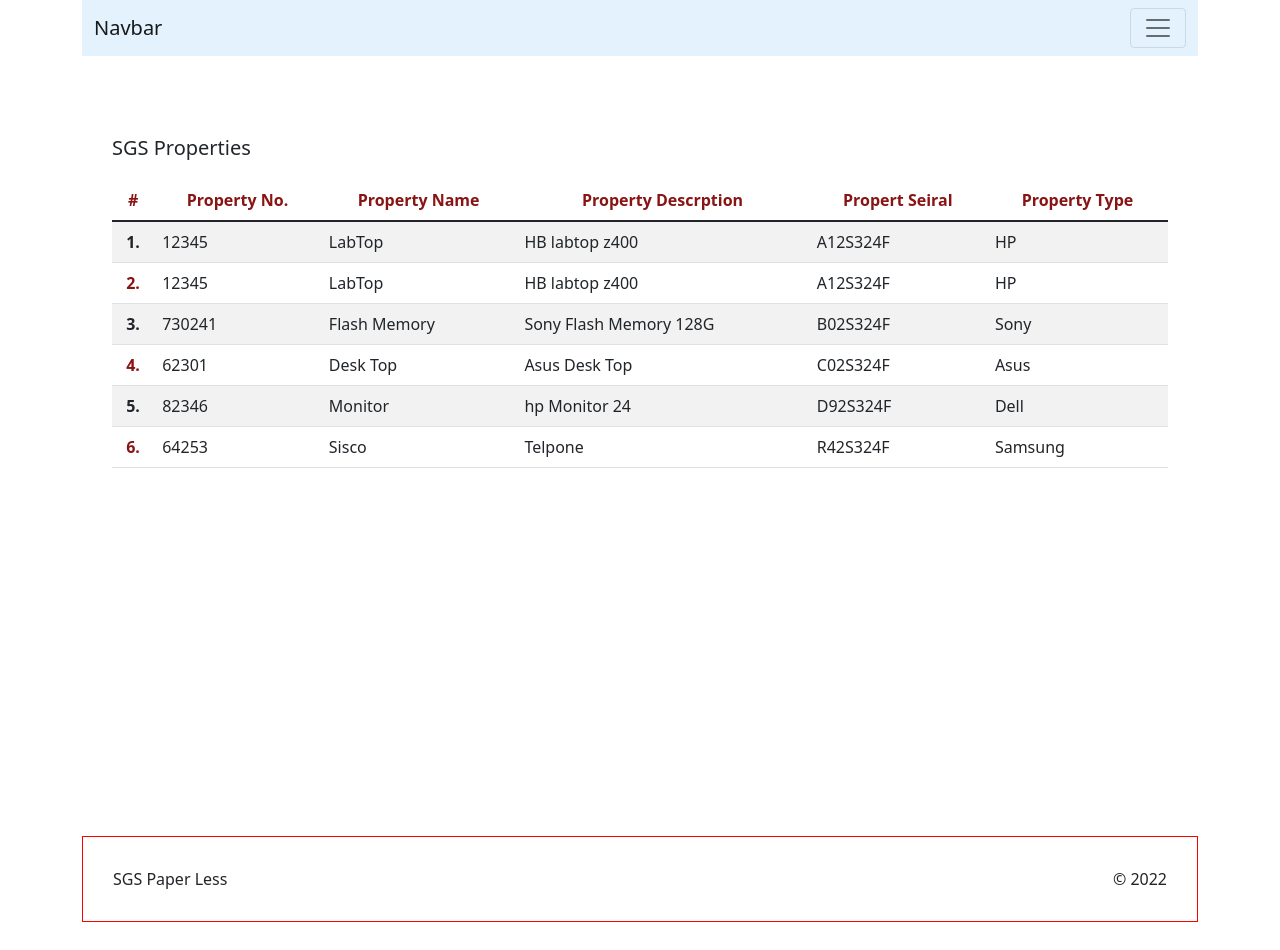
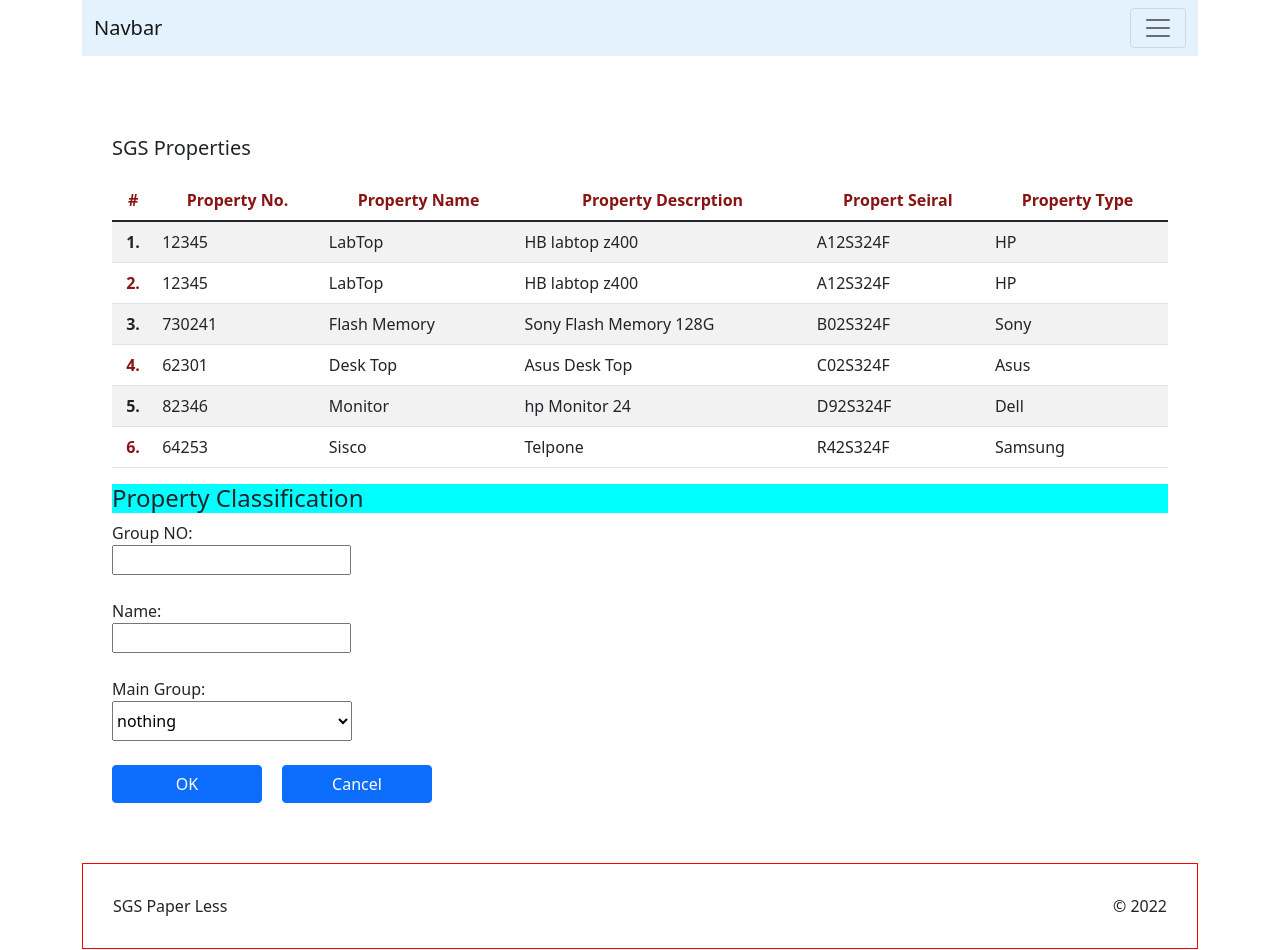
Before and after one commit to SameerAlHarbi/sgs-properties, an Angular app: page / in a window 1280 px wide. Before the commit the page ends 923 px from the top, so only its background shows below. Built offline with nearby package versions, Linux system fonts and the light colour scheme.

Commit message:
some change

```diff
--- a/src/app/main/main.component.html
+++ b/src/app/main/main.component.html
@@ -1,3 +1,4 @@
 <div class="main">
   <app-properties-list></app-properties-list>
+  <app-property-group></app-property-group>
 </div>
--- a/src/app/property-group/property-group.component.css
+++ b/src/app/property-group/property-group.component.css
@@ -0,0 +1,3 @@
+h4 {
+  background-color: aqua;
+}
--- a/src/app/property-group/property-group.component.html
+++ b/src/app/property-group/property-group.component.html
@@ -1,15 +1,23 @@
 <h4>Property Classification</h4>
-<form action="/action_page.php">
-  <label for="fname">Group NO:</label><br />
-  <input type="text" id="Group NO" name="Group NO" /><br /><br />
-  <label for="lname">Name:</label><br />
+<form>
+  <label for="GroupNumber">Group NO:</label><br />
+  <input type="text" id="GroupNumber" name="GroupNumber" /><br /><br />
+  <label for="Name">Name:</label><br />
   <input type="text" id="Name" name="Name" /><br /><br />
-  <label for="Main Group">Main Group:<br /></label>
-  <select id="Main Group" name="Main Group" style="width: 200">
-    <option value="volvo">nothing</option>
+  <label for="MainGroup">Main Group:</label><br />
+  <select id="MainGroup" name="MainGroup" style="width: 240px; height: 40px">
+    <option value="nothing">nothing</option>
     <br />
   </select>
   <br /><br />
-  <button type="button" class="btn btn-primary btn-lg;">OK</button>
-  <button type="button" class="btn btn-secondary btn-lg">Cancel</button>
+  <button
+    style="width: 150px; margin-right: 20px"
+    type="button"
+    class="btn btn-primary"
+  >
+    OK
+  </button>
+  <button style="width: 150px" type="button" class="btn btn-primary">
+    Cancel
+  </button>
 </form>
```
